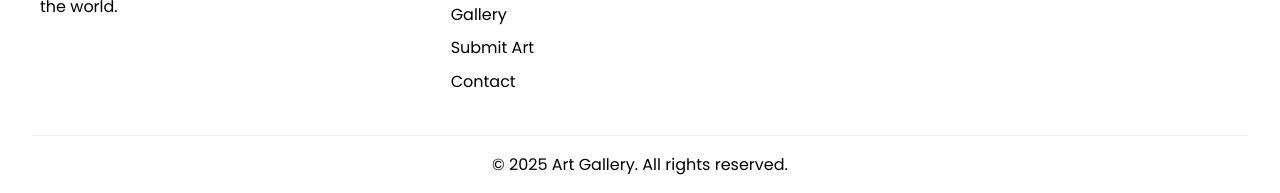
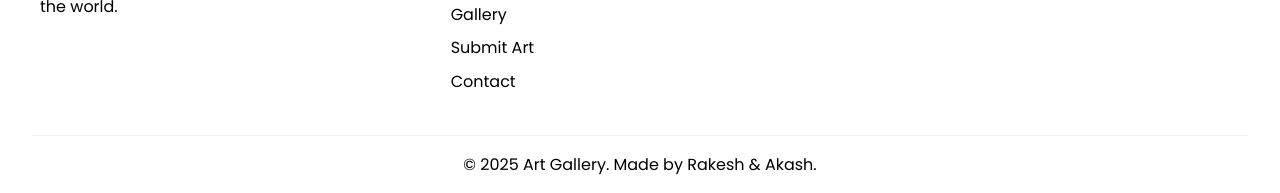
Before and after one commit to baziraksh/Art-gallery-, a plain HTML site: page index.html in a window 1280 px wide. Shown: the part 2524-2717 px from the top of the page. Drawn offline with Linux system fonts and the light colour scheme.

Commit message:
Update index.html

```diff
--- a/index.html
+++ b/index.html
@@ -134,7 +134,7 @@
             </div>
         </div>
         <div class="footer-bottom">
-            <p>&copy; 2025 Art Gallery. All rights reserved.</p>
+            <p>&copy; 2025 Art Gallery. Made by Rakesh & Akash.</p>
         </div>
     </footer>
 
```
